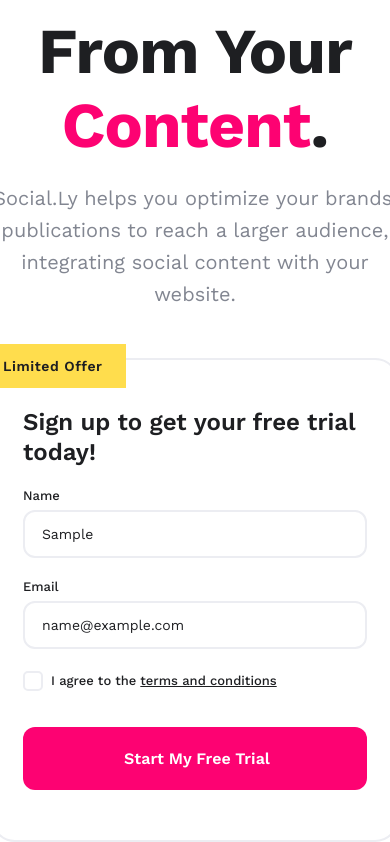
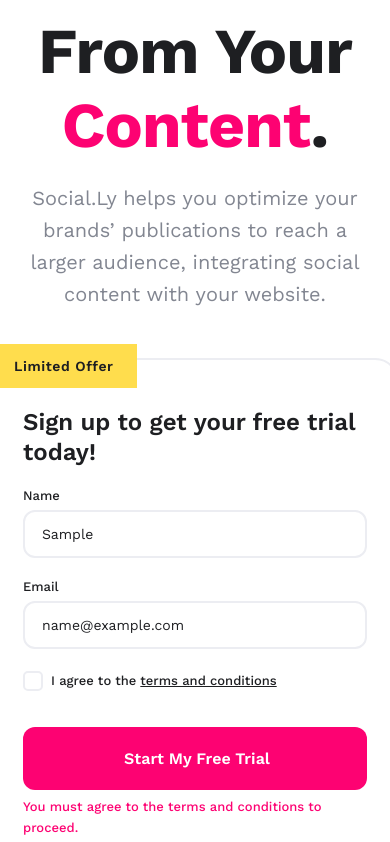
Before and after one commit to redvelvet511/take-home-test, a plain HTML site: page index.html in a window 390 px wide. Both pictures are taken after typing "Sample", "name@example.com" into the empty fields and a click on the input "Start My Free Trial". Shown: the part 148-990 px from the top of the page. Drawn offline with nearby package versions, Linux system fonts and the light colour scheme.

Commit message:
Final polishes

```diff
--- a/css/index.css
+++ b/css/index.css
@@ -84,7 +84,7 @@ p {
   max-width: 408px;
   border: 2px solid #ecedf2;
   border-radius: 24px;
-  padding: 47px 30px 50px 30px;
+  padding: 47px 30px 44px 30px;
 }
 
 #limited-offer {
@@ -144,6 +144,15 @@ p {
   line-height: 28px;
 }
 
+#terms-error-msg {
+  font-size: 13px;
+  font-weight: 500;
+  line-height: 20px;
+  color: #fd0272;
+  text-align: left;
+  display: none;
+}
+
 button,
 input {
   background: none;
@@ -169,6 +178,7 @@ input {
   padding: 18px 101px 17px 101px;
   width: 100%;
   border-radius: 12px;
+  margin-bottom: 6px;
 }
 
 /* Screen Responsiveness */
@@ -191,3 +201,13 @@ input {
     max-width: unset;
   }
 }
+
+@media only screen and (max-width: 420px) {
+  .left-section {
+    padding: 0px 24px;
+  }
+
+  #limited-offer {
+    left: 0px;
+  }
+}
--- a/index.html
+++ b/index.html
@@ -43,11 +43,12 @@
           <input id="email" class="text-input" type="email" name="email" placeholder="Enter your email"
             pattern="[a-z0-9._%+-]+@[a-z0-9.-]+\.[a-z]{2,4}$" required />
           <label class="custom-checkbox">
-            <input type="checkbox" required />
+            <input id="terms-checkbox" type="checkbox" />
             <span class="checkmark"></span>
             <p id="terms-text">I agree to the <span id="terms-and-conditions">terms and conditions</span></p>
           </label>
           <input id="submit-btn" type="submit" value="Start My Free Trial" />
+          <span id="terms-error-msg">You must agree to the terms and conditions to proceed.</span>
         </form>
       </div>
     </div>
--- a/js/script.js
+++ b/js/script.js
@@ -1,15 +1,37 @@
 document.addEventListener("DOMContentLoaded", function () {
   const form = document.getElementById("form");
+  const termsCheckbox = document.getElementById("terms-checkbox");
+  const termsErrorMsg = document.getElementById("terms-error-msg");
   const dialog = document.getElementById("dialog");
   const dialogClose = document.getElementById("dialog-close");
   const dialogTitle = document.getElementById("dialog-title");
   const dialogDescription = document.getElementById("dialog-description");
 
   /**
+   * If checkbox is not checked, show error message. This is needed because
+   * the required attribute doesn't seem to work properly with form validation.
+   * @returns {boolean} True if checkbox is checked, false if not
+   */
+  const validateCheckbox = () => {
+    if (!termsCheckbox.checked) {
+      termsErrorMsg.style.display = "inline";
+    } else {
+      termsErrorMsg.style.display = "none";
+    }
+
+    return termsCheckbox.checked;
+  };
+
+  /**
    * Open dialog when submitting form, and replace placeholders with user input
    */
   form.addEventListener("submit", function (event) {
     event.preventDefault();
+
+    if (!validateCheckbox()) {
+      return;
+    }
+
     const name = document.getElementById("name").value;
     const firstName = name.split(" ")[0];
     const email = document.getElementById("email").value;
@@ -42,6 +64,15 @@ document.addEventListener("DOMContentLoaded", function () {
       dialog.classList.add("hidden");
     }
   });
+
+  /**
+   * Remove potential error message when checking the checkbox
+   */
+  termsCheckbox.addEventListener("change", () => {
+    if (termsCheckbox.checked) {
+      termsErrorMsg.style.display = "none"; // Hide the error message
+    }
+  });
 });
 
 /**
```
